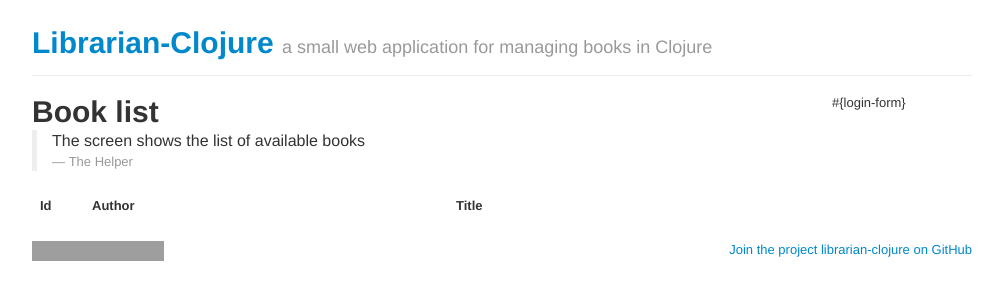
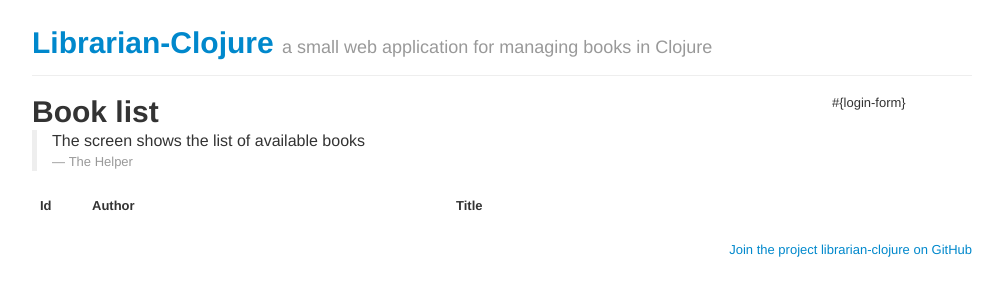
Before and after one commit to jaceklaskowski/librarian-clojure, a plain HTML site: page resources/public/index.html in a window 1280 px wide. Shown: the whole page, without its empty margins (138-1141 px from the left). Drawn offline with Linux system fonts and the light colour scheme; no server answers; grey boxes are pictures that could not be loaded; a web font is replaced by a local one.

Commit message:
remove broken iframe - to be fixed later unfortunatelly

```diff
--- a/resources/public/index.html
+++ b/resources/public/index.html
@@ -136,7 +136,7 @@ $(document).ready(function() {
 			</div>
 		</section>
 		<footer>
-			<iframe src="http://bit.ly/zEZrRH" allowtransparency="true" frameborder="0" scrolling="0" width="132px" height="20px"></iframe>
+			<!-- iframe src="http://bit.ly/zEZrRH" allowtransparency="true" frameborder="0" scrolling="0" width="132px" height="20px"></iframe -->
 			<div class="pull-right">
 				<a href="https://github.com/jaceklaskowski/librarian-clojure">Join the project librarian-clojure on GitHub</a>
 			</div>
```
